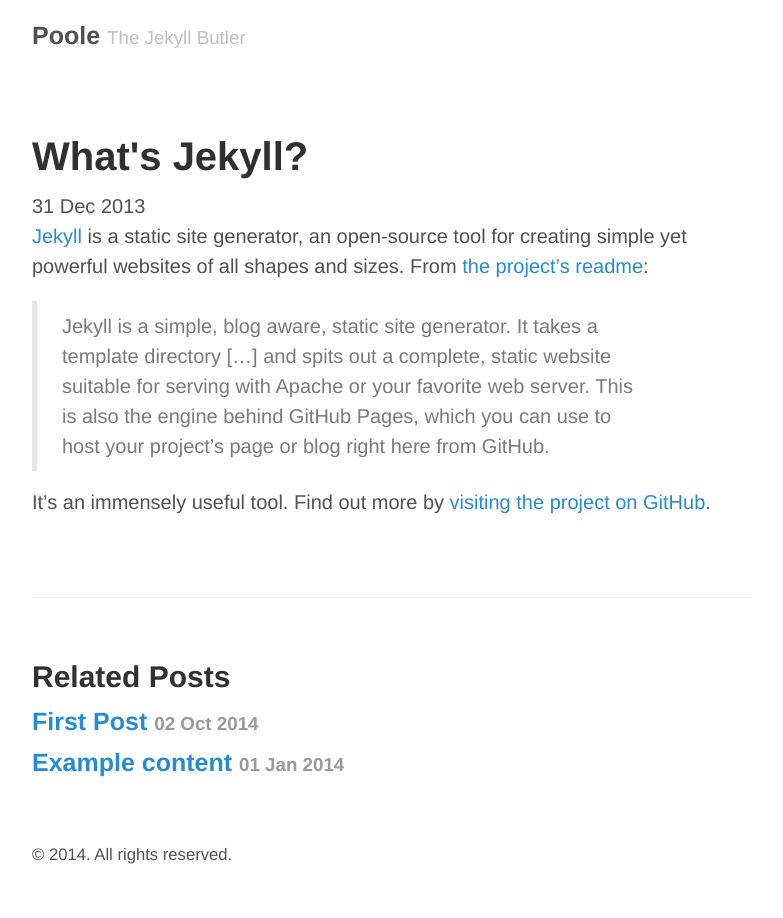
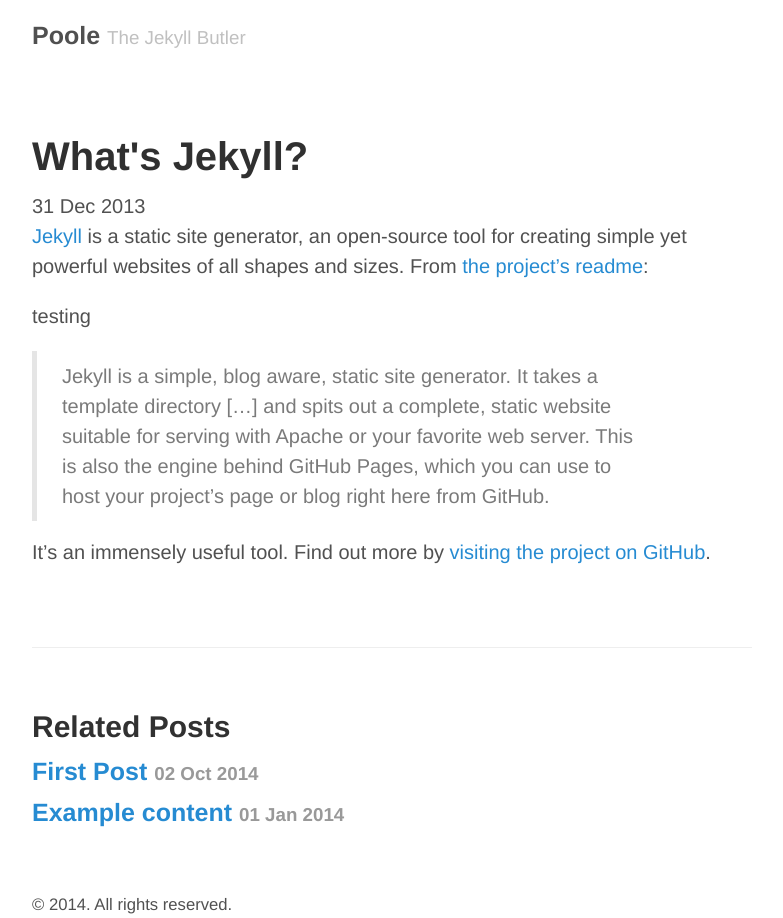
Before and after one commit to cmanzana2001/cmanzana2001.github.io, a Jekyll site: the page built from _posts/2013-12-31-whats-jekyll.md, in a window 1280 px wide. Shown: the whole page, without its empty margins (248-1031 px from the left). Built offline with Jekyll 4.4.1, drawn with Linux system fonts in a browser that asks for light colours; Markdown is read by kramdown in place of the engine named in the settings.

Commit message:
Updated 2013-12-31-whats-jekyll.md

```diff
--- a/_posts/2013-12-31-whats-jekyll.md
+++ b/_posts/2013-12-31-whats-jekyll.md
@@ -1,10 +1,13 @@
 ---
 layout: post
-title: What's Jekyll?
+title: "What's Jekyll?"
+published: true
 ---
 
 [Jekyll](http://jekyllrb.com) is a static site generator, an open-source tool for creating simple yet powerful websites of all shapes and sizes. From [the project's readme](https://github.com/jekyll/jekyll/blob/master/README.markdown):
 
+testing
+
 > Jekyll is a simple, blog aware, static site generator. It takes a template directory [...] and spits out a complete, static website suitable for serving with Apache or your favorite web server. This is also the engine behind GitHub Pages, which you can use to host your project’s page or blog right here from GitHub.
 
 It's an immensely useful tool. Find out more by [visiting the project on GitHub](https://github.com/jekyll/jekyll).
```
